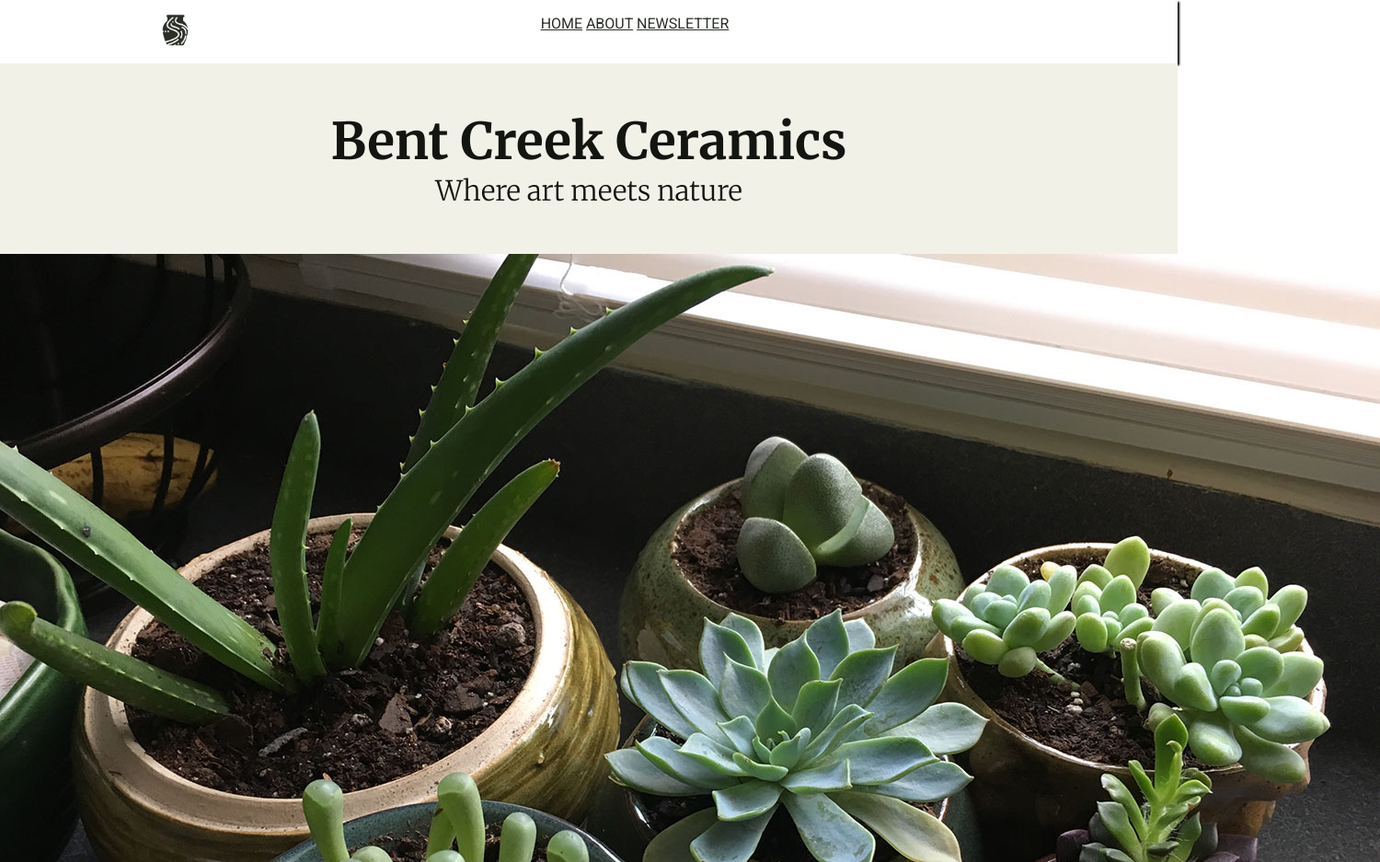
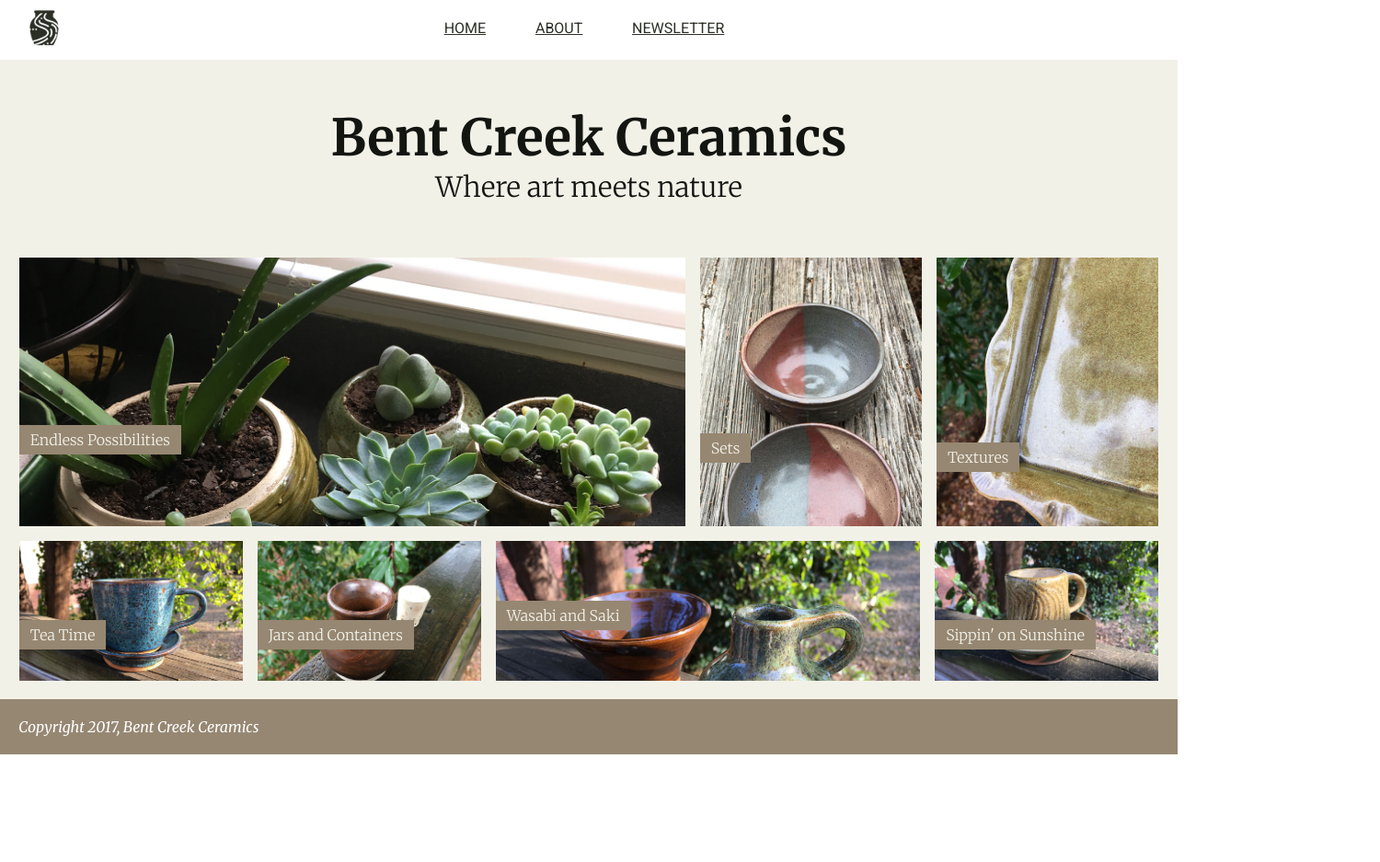
Before and after one commit to sethcarrino/week-one-project, a plain HTML site: page index.html in a window 1280 px wide. Shown: the top 937 px of the page at 92% size, 1500 px wide, since content can reach past the window. After the commit the page ends 820 px from the top, so only its background shows below. Drawn offline with Linux system fonts and the light colour scheme.

Commit message:
modified index.html and style.css - final draft of index.html

```diff
--- a/index.html
+++ b/index.html
@@ -27,19 +27,19 @@
 <!-- Beginning of gallery -->
         <section class="gallery">
           <div class="gallery-row-1">
-            <div class="product-1" id="p1">
+            <div class="products" id="p1">
 
               <img src="images/product-1.jpg" alt="Endless Possibilities">
               <input type="button" class="product-button" value="Endless Possibilities"/>
 
             </div>
 
-            <div class="product-2" id="p2">
+            <div class="products" id="p2">
               <img src="images/product-2.jpg" alt="Sets">
               <input type="button" class="product-button" value="Sets"/>
             </div>
 
-            <div class="product-3" id="p3">
+            <div class="products" id="p3">
               <img src="images/product-3.jpg" alt="Textures">
               <input type="button" class="product-button" value="Textures"/>
             </div>
@@ -47,22 +47,22 @@
 
           <div class="gallery-row-2">
 
-            <div class="product-4" id="p4">
+            <div class="products" id="p4">
               <img src="images/product-4.jpg" alt="Textures">
               <input type="button" class="product-button" value="Tea Time"/>
             </div>
 
-            <div class="product-5" id="p5">
+            <div class="products" id="p5">
               <img src="images/product-5.jpg" alt="Textures">
               <input type="button" class="product-button" value="Jars and Containers"/>
             </div>
 
-            <div class="product-6" id="p6">
+            <div class="products" id="p6">
               <img src="images/product-6.jpg" alt="Textures">
               <input type="button" class="product-button" value="Wasabi and Saki"/>
             </div>
 
-            <div class="product-7" id="p7">
+            <div class="products" id="p7">
               <img src="images/product-7.jpg" alt="Textures">
               <input type="button" class="product-button" value="Sippin' on Sunshine"/>
             </div>
--- a/style.css
+++ b/style.css
@@ -27,11 +27,13 @@ font-family: 'Roboto', sans-serif;
 
 *{
   margin: 0 auto;
+  max-width: 100%;
 }
 
 body{
   font-family: 'Merriweather', serif;
   color: #131511;
+  margin: 0 auto;
 }
 
 h1, h2, h3, h4 {
@@ -49,24 +51,39 @@ h2{
 
 /* Header Styles */
 
-#site-header{
+header{
   box-shadow: 2px 2px 2px #000000;
   padding: 15px;
+  padding-top: 20px;
 }
 
 .nav-bar{
-  display: flex;
-  flex-wrap: wrap;
+  width: 98%;
+  padding-bottom: 10px;
+}
+
+
+
+.logo{
+  float: left;
+  margin-top: -10px;
 }
 
 .logo img{
-  width: 35%;
+  max-width: 40px;
+}
+
+.nav-links{
+  text-align: center;
+
 }
 
 .nav-item{
   font-family: 'Roboto', sans-serif;
   text-transform: uppercase;
   color: #2B2F26;
+  padding-right: 50px;
+
 }
 
 .nav-bar a:hover{
@@ -93,12 +110,33 @@ h2{
 
 /* Gallery Styles */
 
+.gallery{
+  padding-bottom: 20px;
+}
 
+.gallery-row-1{
+  max-width: 98%;
+  display: flex;
+  height: 300px;
+  overflow: hidden;
+}
+
+.gallery-row-2{
+  max-width: 98%;
+  display: flex;
+  height: 160px;
+  overflow: hidden;
+  padding-top: 8px;
+}
+
+.products{
+  padding: 8px;
+}
 
 .product-button {
   background-color: #968772;
   position: relative;
-  bottom: 50px;
+  bottom: 100px;
   padding: 6px 6px;
   color: #F2F1E8;
   border: none;
@@ -108,6 +146,54 @@ h2{
   font-weight: lighter;
 }
 
+#p1{
+  width: 60%;
+
+}
+
+#p2{
+  width: 20%;
+}
+
+#p3{
+  width: 20%;
+}
+
+#p4{
+  width: 20%;
+}
+
+#p5{
+  width: 20%;
+}
+
+#p6{
+  width: 38%;
+}
+
+#p7{
+  width: 20%;
+}
+
+#p1 > .product-button{
+  position: relative;
+  bottom: 365px;
+}
+
+#p2 > .product-button{
+  position: relative;
+  bottom: 230px;
+}
+
+#p3 > .product-button{
+  position: relative;
+  bottom: 125px;
+}
+
+#p6 > .product-button{
+  position: relative;
+  bottom: 285px;
+}
 
 
 
```
